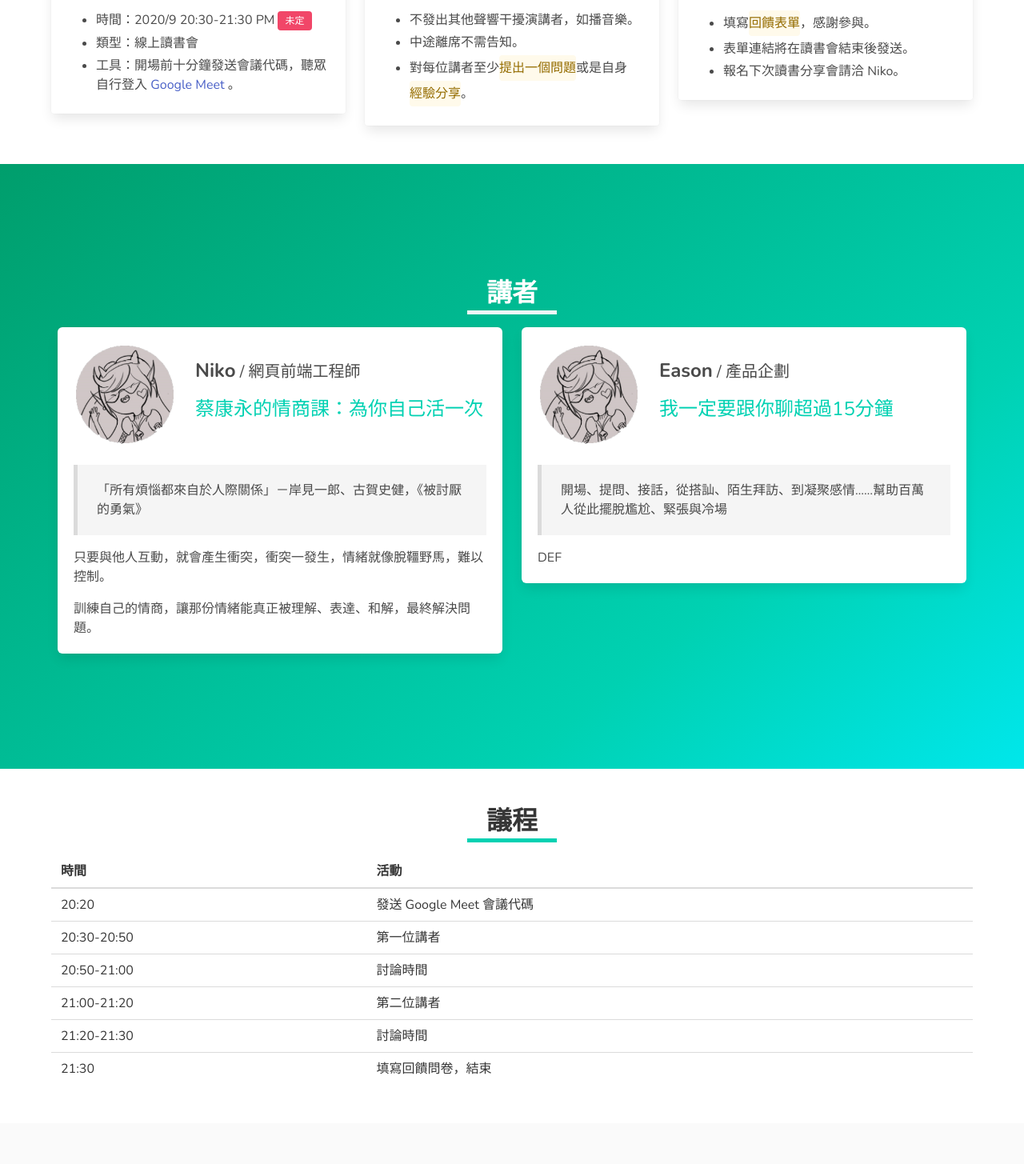
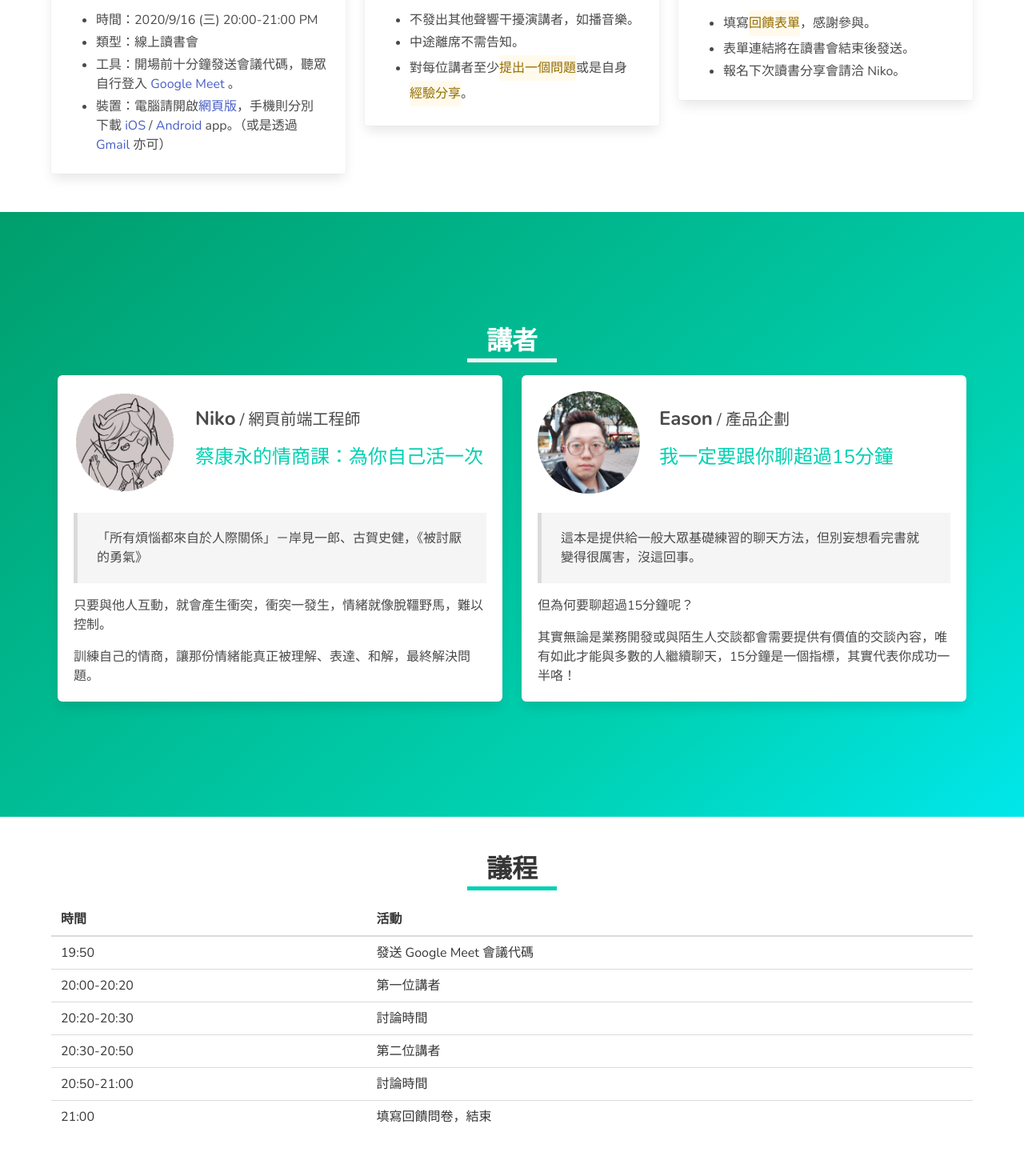
Before and after one commit to ys-chen/study-and-speech-group, a React (Create React App) app: page / in a window 1280 px wide. Shown: the part 420-1875 px from the top of the page at 80% size. Built offline with nearby package versions, Linux system fonts and the light colour scheme; a web font is replaced by a local one.

Commit message:
update datetime, info, avatar images, agenda

```diff
--- a/src/App.jsx
+++ b/src/App.jsx
@@ -47,15 +47,23 @@ function App() {
           <div className="columns">
             <InfoCard title="參與前">
               <ul>
-                <li>
-                  時間：2020/9 20:30-21:30 PM
-                  <span className="tag is-danger mx-1">未定</span>
-                </li>
+                <li>時間：2020/9/16 (三) 20:00-21:00 PM</li>
                 <li>類型：線上讀書會</li>
                 <li>
                   工具：開場前十分鐘發送會議代碼，聽眾自行登入
                   <a href="https://meet.google.com/"> Google Meet </a>
                   。
+                </li>
+                <li>
+                  裝置：電腦請開啟
+                  <a href="https://meet.google.com/">網頁版</a>
+                  ，手機則分別下載
+                  <a href="https://apps.apple.com/tw/app/google-meet/id1013231476"> iOS </a>
+                  /
+                  <a href="https://play.google.com/store/apps/details?id=com.google.android.apps.meetings&hl=zh_TW"> Android </a>
+                  app。（或是透過
+                  <a href="https://www.google.com/gmail/"> Gmail </a>
+                  亦可）
                 </li>
               </ul>
             </InfoCard>
@@ -114,27 +122,27 @@ function App() {
             </thead>
             <tbody>
               <tr>
-                <td>20:20</td>
+                <td>19:50</td>
                 <td>發送 Google Meet 會議代碼</td>
               </tr>
               <tr>
+                <td>20:00-20:20</td>
+                <td>第一位講者</td>
+              </tr>
+              <tr>
+                <td>20:20-20:30</td>
+                <td>討論時間</td>
+              </tr>
+              <tr>
                 <td>20:30-20:50</td>
-                <td>第一位講者</td>
+                <td>第二位講者</td>
               </tr>
               <tr>
                 <td>20:50-21:00</td>
                 <td>討論時間</td>
               </tr>
               <tr>
-                <td>21:00-21:20</td>
-                <td>第二位講者</td>
-              </tr>
-              <tr>
-                <td>21:20-21:30</td>
-                <td>討論時間</td>
-              </tr>
-              <tr>
-                <td>21:30</td>
+                <td>21:00</td>
                 <td>填寫回饋問卷，結束</td>
               </tr>
             </tbody>
@@ -145,7 +153,7 @@ function App() {
       <footer className="footer">
         <div className="content has-text-centered">
           <p>
-            Hand crafted by
+            Hand crafted by Niko
             <span className="icon">
               <i className="fas fa-heart" />
             </span>
--- a/src/context/speaker.js
+++ b/src/context/speaker.js
@@ -1,8 +1,9 @@
-import avatar from '../assets/avatar.png';
+import avatar1 from '../assets/avatar1.png';
+import avatar2 from '../assets/avatar2.png';
 
 const speakerContext = [
   {
-    avatar,
+    avatar: avatar1,
     name: 'Niko',
     title: '網頁前端工程師',
     subject: '蔡康永的情商課：為你自己活一次',
@@ -20,16 +21,21 @@ const speakerContext = [
     ],
   },
   {
-    avatar,
+    avatar: avatar2,
     name: 'Eason',
     title: '產品企劃',
     subject: '我一定要跟你聊超過15分鐘',
     description: [
       {
-        text: '開場、提問、接話，從搭訕、陌生拜訪、到凝聚感情……幫助百萬人從此擺脫尷尬、緊張與冷場',
+        text: '這本是提供給一般大眾基礎練習的聊天方法，但別妄想看完書就變得很厲害，沒這回事。',
         tag: 'blockquote',
       },
-      { text: 'DEF' },
+      {
+        text: '但為何要聊超過15分鐘呢？',
+      },
+      {
+        text: '其實無論是業務開發或與陌生人交談都會需要提供有價值的交談內容，唯有如此才能與多數的人繼續聊天，15分鐘是一個指標，其實代表你成功一半咯！',
+      },
     ],
   },
 ];
```
Also changed, not shown: src/assets/avatar1.png (renamed from src/assets/avatar.png), src/assets/avatar2.png (added).
